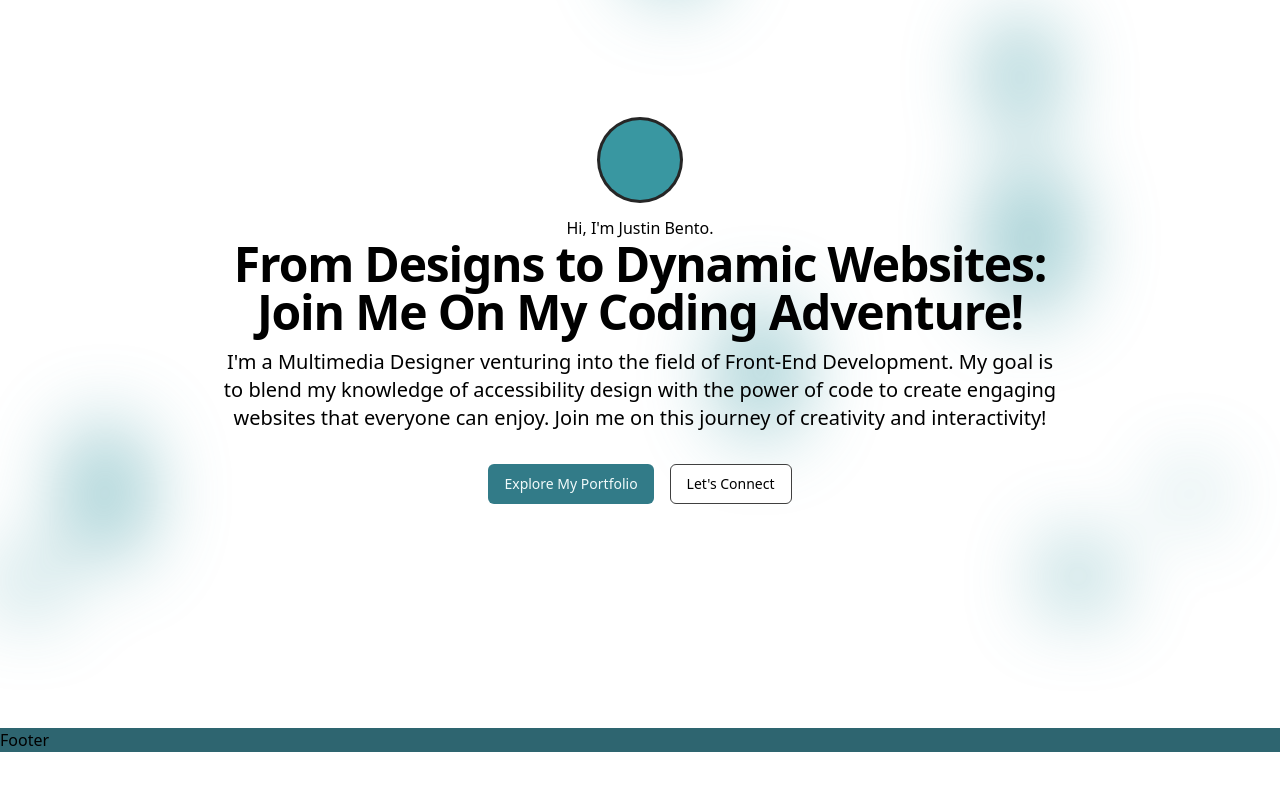
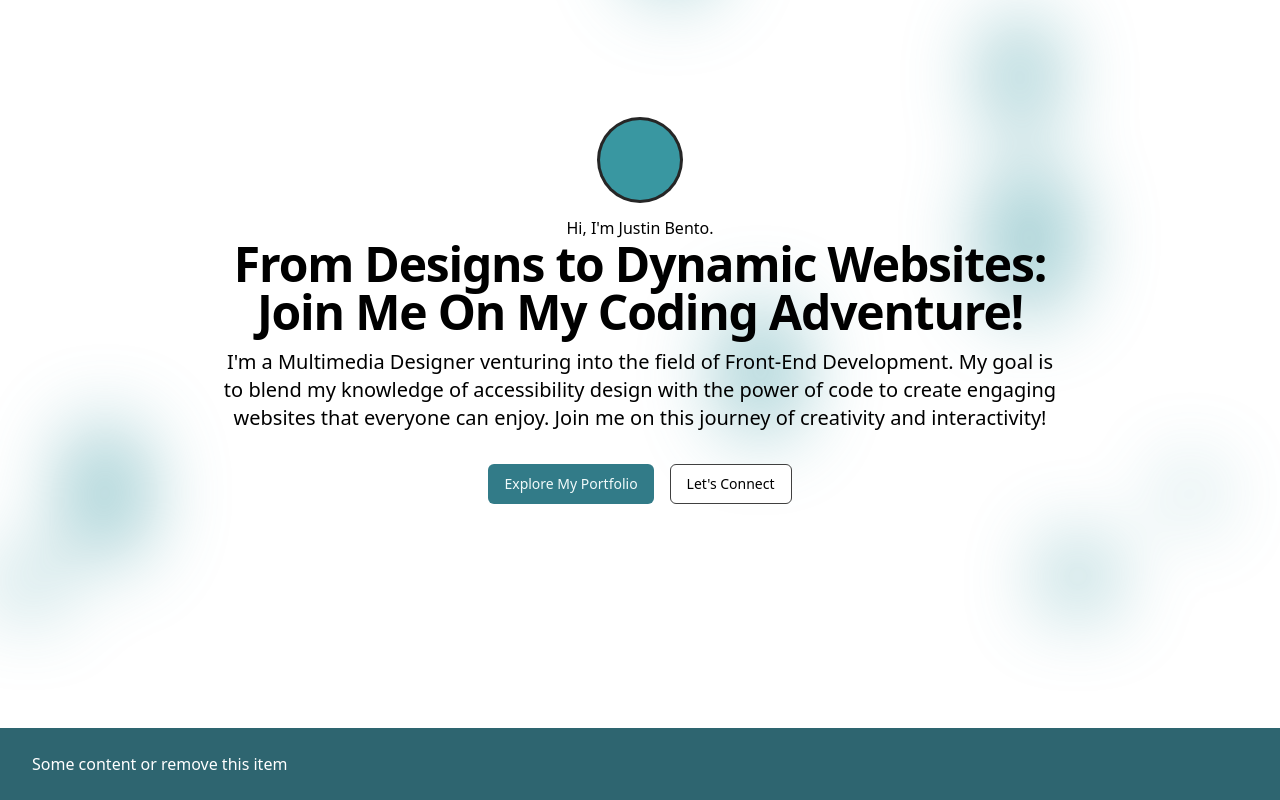
Before and after one commit to Justin-Bento/justin-bento-portfolio, a Next.js app: page / in a window 1280 px wide. Shown: the part 192-992 px from the top of the page. Before the commit the page ends 944 px from the top, so only its background shows below. Built offline with nearby package versions, Linux system fonts and the light colour scheme.

Commit message:
Added some text into the card with a max-container and some padding.

```diff
--- a/components/Footer.tsx
+++ b/components/Footer.tsx
@@ -1,5 +1,9 @@
 export default function Footer() {
   return (
-    <footer className="bg-easternblue-700 overflow-hidden">Footer</footer>
-  )
+    <footer className="bg-easternblue-700 overflow-hidden">
+      <div className="container mx-auto py-4 sm:py-6">
+        <p className="text-white">Some content or remove this item</p>
+      </div>
+    </footer>
+  );
 }
```
